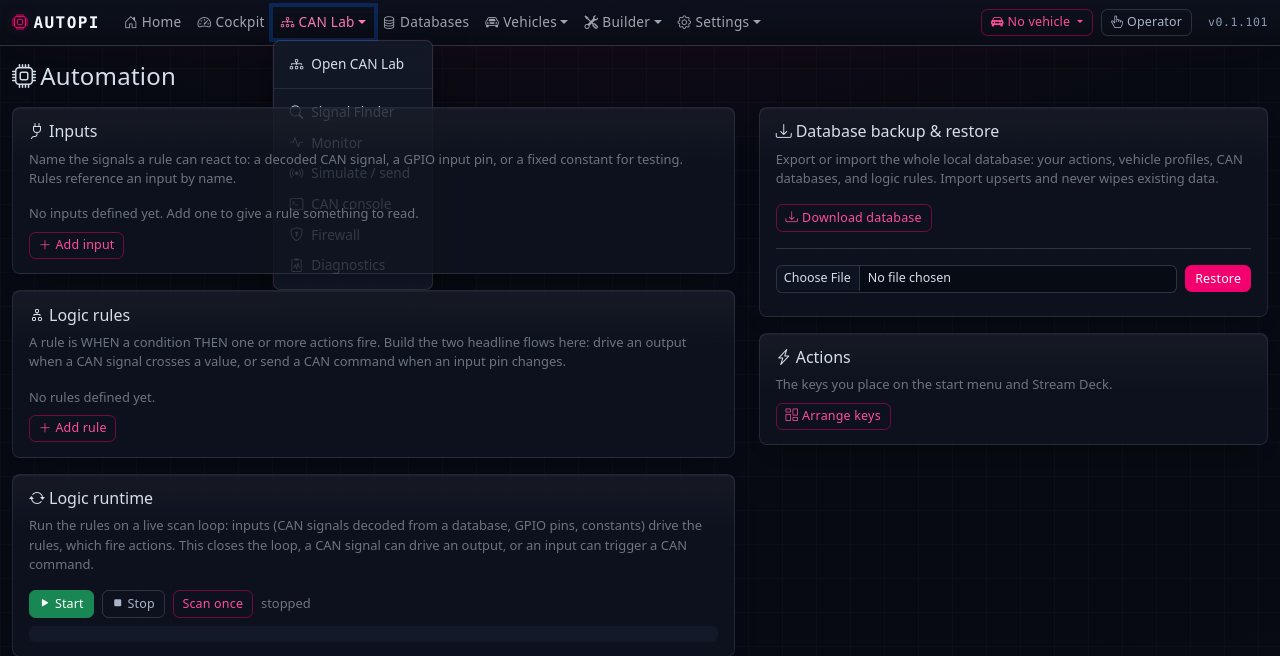
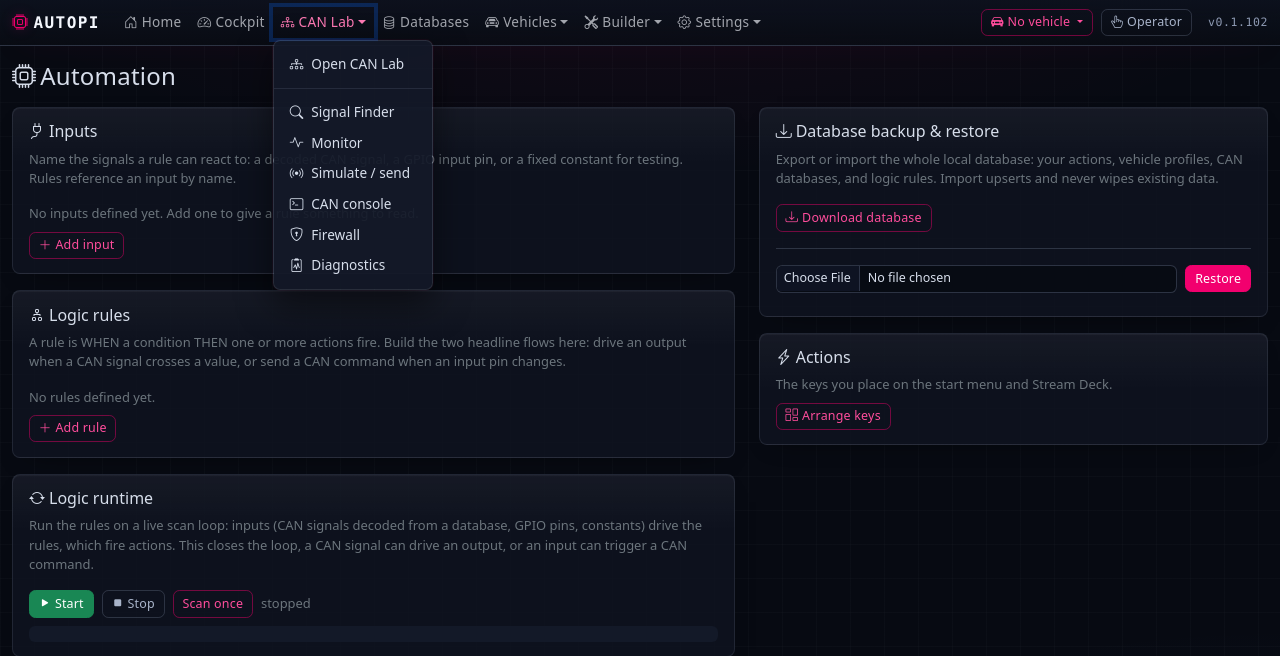
Before and after one commit to Syracuse3DPrintingOrg/autopi, a FastAPI app: page /automation in a window 1280 px wide, after a click on "CAN Lab". Shown: the top 656 px of the page. Run offline with FastAPI, Linux system fonts and the light colour scheme; data that the repository does not hold is empty; some libraries are stand-ins or nearby versions.

Commit message:
Theme: lift the nav so its dropdown menus are not trapped behind the page
The glass top bar uses backdrop-filter, which makes the navbar a stacking
context; with no z-index it sat below later page content, so its open dropdown
menus (CAN Lab, Builder, Settings, Vehicles, the vehicle selector) rendered
behind the page and were unreachable. Give the navbar position:relative +
z-index 1030 so its whole subtree, menus included, paints above the page, and
raise open .dropdown-menu to 1035 for any in-card dropdown. Bump.

```diff
--- a/service/app/config.py
+++ b/service/app/config.py
@@ -13,7 +13,7 @@ from typing import Any
 from pydantic_settings import BaseSettings, SettingsConfigDict
 
 APP_NAME = "AutoPi"
-APP_VERSION = "0.1.101"
+APP_VERSION = "0.1.102"
 
 # Where the setup page writes persisted settings and where state files live.
 _DEFAULT_DATA_DIR = Path(__file__).resolve().parent.parent / "data"
--- a/service/app/static/css/app.css
+++ b/service/app/static/css/app.css
@@ -126,7 +126,15 @@ h1, h2, h3, h4, .h1, .h2, .h3, .h4 { letter-spacing: 0.01em; }
   box-shadow: 0 10px 30px -22px rgba(var(--ap-accent-rgb), 0.55);
   padding-top: 0.35rem;
   padding-bottom: 0.35rem;
+  /* backdrop-filter makes the nav a stacking context, which would trap its
+     open dropdown menus behind later page content. Lift the whole nav (and so
+     its menus) above the page so the menu items stay clickable. */
+  position: relative;
+  z-index: 1030;
 }
+/* The menus themselves ride above everything short of modals/tooltips, in case
+   an in-page dropdown sits inside a card rather than the nav. */
+.dropdown-menu.show { z-index: 1035; }
 .navbar .nav-link {
   font-size: 0.85rem;
   letter-spacing: 0.02em;
```
Also changed, not shown: CHANGELOG.md.
